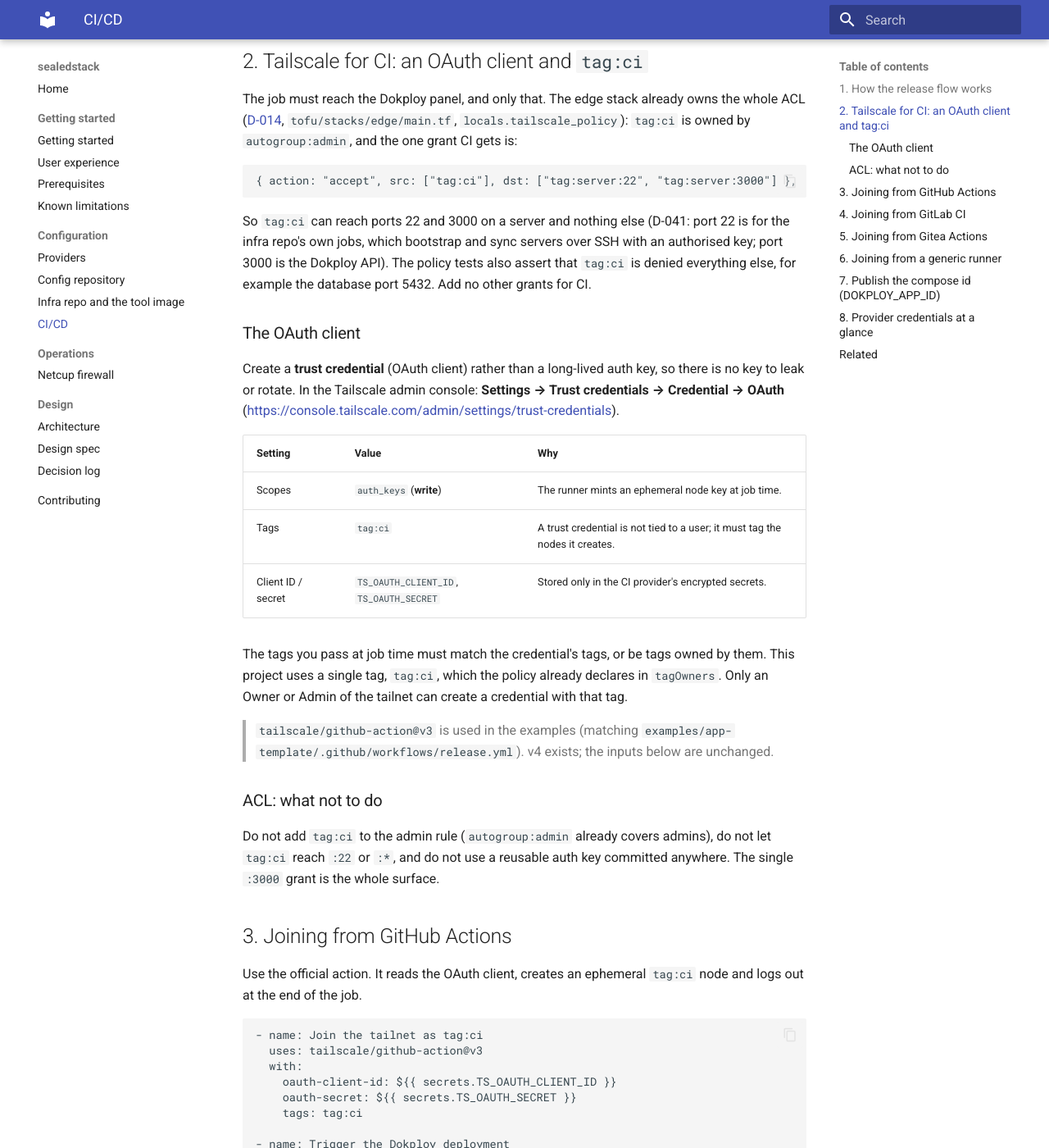
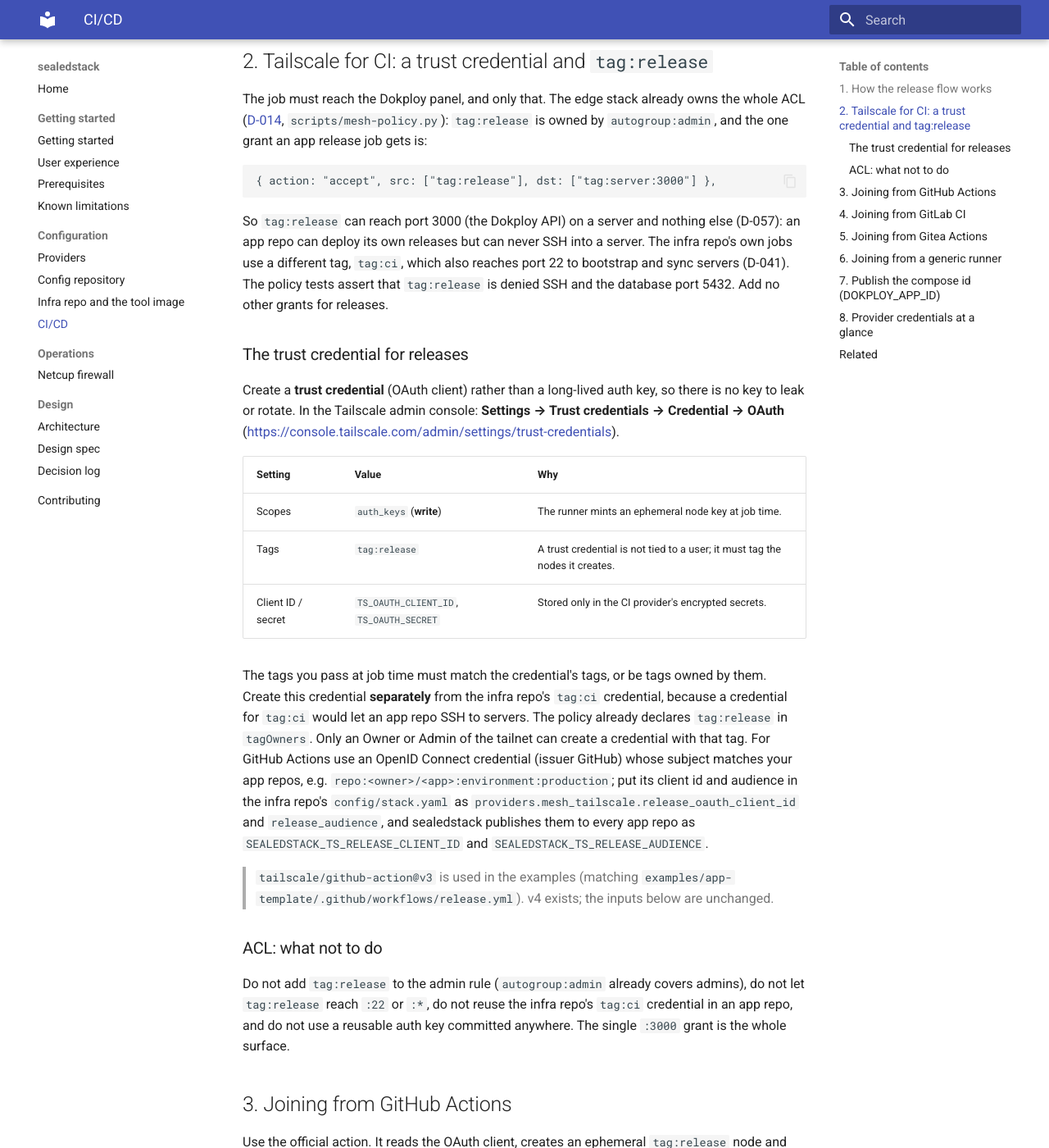
Before and after one commit to gauravnagar19/sealedstack, an MkDocs documentation site: the page built from docs/ci-cd.md, in a window 1280 px wide and 1400 px high, scrolled down 1317 px. Shown: the whole window at 82% size. Built offline with MkDocs 1.6.1 and Material for MkDocs 9.7.7, drawn with Linux system fonts in a browser that asks for light colours; some of the changed text lies outside the part shown.

Commit message:
feat(ci): app release jobs join the tailnet as tag:release, Dokploy API only (D-057)
- mesh-policy: tag:release owned by admins; may reach tag:server on tcp:3000 only
  (acls and grants forms); policy tests accept :3000, deny :22 and :5432; tag:ci rules kept.
- app.yml: the release job joins as tag:release with its own OIDC trust variables
  (SEALEDSTACK_TS_RELEASE_CLIENT_ID / _AUDIENCE); publish-app-settings publishes them
  from providers.mesh_tailscale.release_* and no longer publishes the tag:ci pair.
- docs, registry and runbook updated.
Verified: pytest 456 passed (policy evaluator for both dialects, publish settings,
workflow-shape tests for app.yml/infra.yml/drift.yml tags); publish-check ok.

Co-Authored-By: Claude Sonnet 5.5 <noreply@anthropic.com>

````diff
--- a/docs/ci-cd.md
+++ b/docs/ci-cd.md
@@ -26,9 +26,9 @@ git tag v1.2.3 && git push --tags
         │
         ▼
 app CI (GitHub Actions, GitLab, …)
-        │  joins the tailnet as tag:ci
+        │  joins the tailnet as tag:release
         ▼
-tailscale0 ──► <control-server>:3000   (Dokploy API; with 22 for SSH, the only ports tag:ci may reach)
+tailscale0 ──► <control-server>:3000   (the Dokploy API: the only port tag:release may reach)
         │
         ▼
 POST /api/compose.deploy { composeId }
@@ -45,7 +45,7 @@ server keeps zero inbound ports ([spec.md §13](spec.md#13-security-model)).
 ## 1. How the release flow works
 
 1. You push a tag (the examples use `v*`).
-2. The app repo's CI job joins the Tailscale tailnet as `tag:ci`. The node is
+2. The app repo's CI job joins the Tailscale tailnet as `tag:release` (D-057). The node is
    **ephemeral**, so Tailscale removes it when the job ends.
 3. The job `POST`s to the Dokploy API at
    `http://<control-server>:3000/api/compose.deploy` with the app's compose id.
@@ -57,24 +57,24 @@ The Dokploy compose service is created by the platform stack
 ([spec.md §9](spec.md#9-platform-opentofu-stacksplatform)) with `auto-deploy`
 off. The CI only triggers the deploy of the **existing** compose service.
 
-## 2. Tailscale for CI: an OAuth client and `tag:ci`
+## 2. Tailscale for CI: a trust credential and `tag:release`
 
 The job must reach the Dokploy panel, and only that. The edge stack already
-owns the whole ACL ([D-014](decisions.md),
-`tofu/stacks/edge/main.tf`, `locals.tailscale_policy`): `tag:ci` is owned by `autogroup:admin`, and
-the one grant CI gets is:
+owns the whole ACL ([D-014](decisions.md), `scripts/mesh-policy.py`): `tag:release`
+is owned by `autogroup:admin`, and the one grant an app release job gets is:
 
 ```json
-{ action: "accept", src: ["tag:ci"], dst: ["tag:server:22", "tag:server:3000"] },
+{ action: "accept", src: ["tag:release"], dst: ["tag:server:3000"] },
 ```
 
-So `tag:ci` can reach ports 22 and 3000 on a server and nothing else (D-041:
-port 22 is for the infra repo's own jobs, which bootstrap and sync servers over
-SSH with an authorised key; port 3000 is the Dokploy API). The policy tests also
-assert that `tag:ci` is denied everything else, for example the database port
-5432. Add no other grants for CI.
+So `tag:release` can reach port 3000 (the Dokploy API) on a server and nothing
+else (D-057): an app repo can deploy its own releases but can never SSH into a
+server. The infra repo's own jobs use a different tag, `tag:ci`, which also
+reaches port 22 to bootstrap and sync servers (D-041). The policy tests assert
+that `tag:release` is denied SSH and the database port 5432. Add no other grants
+for releases.
 
-### The OAuth client
+### The trust credential for releases
 
 Create a **trust credential** (OAuth client) rather than a long-lived auth key,
 so there is no key to leak or rotate. In the Tailscale admin console:
@@ -84,13 +84,20 @@ so there is no key to leak or rotate. In the Tailscale admin console:
 | Setting | Value | Why |
 |---|---|---|
 | Scopes | `auth_keys` (**write**) | The runner mints an ephemeral node key at job time. |
-| Tags | `tag:ci` | A trust credential is not tied to a user; it must tag the nodes it creates. |
+| Tags | `tag:release` | A trust credential is not tied to a user; it must tag the nodes it creates. |
 | Client ID / secret | `TS_OAUTH_CLIENT_ID`, `TS_OAUTH_SECRET` | Stored only in the CI provider's encrypted secrets. |
 
 The tags you pass at job time must match the credential's tags, or be tags
-owned by them. This project uses a single tag, `tag:ci`, which the policy
-already declares in `tagOwners`. Only an Owner or Admin of the tailnet can
-create a credential with that tag.
+owned by them. Create this credential **separately** from the infra repo's
+`tag:ci` credential, because a credential for `tag:ci` would let an app repo SSH
+to servers. The policy already declares `tag:release` in `tagOwners`. Only an
+Owner or Admin of the tailnet can create a credential with that tag. For GitHub
+Actions use an OpenID Connect credential (issuer GitHub) whose subject matches
+your app repos, e.g. `repo:<owner>/<app>:environment:production`; put its
+client id and audience in the infra repo's `config/stack.yaml` as
+`providers.mesh_tailscale.release_oauth_client_id` and `release_audience`, and
+sealedstack publishes them to every app repo as `SEALEDSTACK_TS_RELEASE_CLIENT_ID`
+and `SEALEDSTACK_TS_RELEASE_AUDIENCE`.
 
 > `tailscale/github-action@v3` is used in the examples (matching
 > `examples/app-template/.github/workflows/release.yml`). v4 exists; the inputs
@@ -98,22 +105,23 @@ create a credential with that tag.
 
 ### ACL: what not to do
 
-Do not add `tag:ci` to the admin rule (`autogroup:admin` already covers admins),
-do not let `tag:ci` reach `:22` or `:*`, and do not use a reusable auth key
+Do not add `tag:release` to the admin rule (`autogroup:admin` already covers
+admins), do not let `tag:release` reach `:22` or `:*`, do not reuse the infra
+repo's `tag:ci` credential in an app repo, and do not use a reusable auth key
 committed anywhere. The single `:3000` grant is the whole surface.
 
 ## 3. Joining from GitHub Actions
 
 Use the official action. It reads the OAuth client, creates an ephemeral
-`tag:ci` node and logs out at the end of the job.
+`tag:release` node and logs out at the end of the job.
 
 ```yaml
-- name: Join the tailnet as tag:ci
+- name: Join the tailnet as tag:release
   uses: tailscale/github-action@v3
   with:
     oauth-client-id: ${{ secrets.TS_OAUTH_CLIENT_ID }}
     oauth-secret: ${{ secrets.TS_OAUTH_SECRET }}
-    tags: tag:ci
+    tags: tag:release
 
 - name: Trigger the Dokploy deployment
   run: |
@@ -150,7 +158,7 @@ deploy:
     - tailscaled --state=$TS_STATE_DIR/state --socket=$TS_SOCKET --tun=userspace-networking &
     - sleep 3
     - tailscale --socket=$TS_SOCKET up --authkey="$TS_AUTHKEY"
-        --hostname="ci-$CI_PROJECT_NAME-$CI_PIPELINE_IID" --advertise-tags=tag:ci
+        --hostname="ci-$CI_PROJECT_NAME-$CI_PIPELINE_IID" --advertise-tags=tag:release
     - tailscale --socket=$TS_SOCKET status
     - |
       curl -fsS -X POST \
@@ -169,7 +177,7 @@ CI/CD variables (**Settings → CI/CD → Variables**), marked *masked*.
 **OIDC instead of an auth key.** Tailscale workload identity federation lets the
 job exchange GitLab's OIDC token for a node key, so no Tailscale secret is
 stored in GitLab at all. Create an OIDC federated credential with the
-`auth_keys` write scope and `tag:ci`, then authenticate the runner with it. See
+`auth_keys` write scope and `tag:release`, then authenticate the runner with it. See
 <https://tailscale.com/kb/1581/workload-identity-federation>.
 
 ## 5. Joining from Gitea Actions
@@ -181,13 +189,13 @@ client and use an auth key:
 ```yaml
 steps:
   - uses: actions/checkout@v4
-  - name: Join the tailnet as tag:ci
+  - name: Join the tailnet as tag:release
     run: |
       curl -fsSL https://tailscale.com/install.sh | sh
       tailscaled --state=/tmp/ts/state --socket=/tmp/ts/sock --tun=userspace-networking &
       sleep 3
       tailscale --socket=/tmp/ts/sock up --authkey="${{ secrets.TS_AUTHKEY }}" \
-        --hostname="ci-${{ github.run_id }}" --advertise-tags=tag:ci
+        --hostname="ci-${{ github.run_id }}" --advertise-tags=tag:release
   - name: Deploy
     run: |
       curl -fsS -X POST \
@@ -214,7 +222,7 @@ sleep 3
 sudo tailscale --socket=/tmp/ts/sock up \
   --authkey="$TS_AUTHKEY" \
   --hostname="ci-$(date +%s)" \
-  --advertise-tags=tag:ci
+  --advertise-tags=tag:release
 sudo tailscale --socket=/tmp/ts/sock status
 
 curl -fsS -X POST \
@@ -224,7 +232,7 @@ curl -fsS -X POST \
   "$DOKPLOY_URL/api/compose.deploy"
 ```
 
-Mint `TS_AUTHKEY` as an **ephemeral, pre-authorized auth key tagged `tag:ci`**
+Mint `TS_AUTHKEY` as an **ephemeral, pre-authorized auth key tagged `tag:release`**
 (Tailscale admin console → Settings → Keys, or an OAuth client with the
 `auth_keys` scope). Ephemeral means the node disappears when the job exits.
 Never commit the key; pass it as a CI secret.
@@ -237,7 +245,7 @@ long-lived Tailscale secret.
 > **Automatic with sealedstack.** `apply` and `up` publish these settings to each
 > app repo for you, through the forge adapter: the variables
 > `SEALEDSTACK_COMPOSE_IDS`, `SEALEDSTACK_DOKPLOY_URL`,
-> `SEALEDSTACK_TS_OAUTH_CLIENT_ID`, `SEALEDSTACK_TS_AUDIENCE` and
+> `SEALEDSTACK_TS_RELEASE_CLIENT_ID`, `SEALEDSTACK_TS_RELEASE_AUDIENCE` and
 > `SEALEDSTACK_REGISTRY`, and the secret `SEALEDSTACK_DOKPLOY_API_KEY` in the
 > `production` environment (`sealedstack debug publish` re-runs it). The manual
 > steps below are for CI systems the adapter does not cover yet.
````
Also changed, not shown: docs/architecture.md (+5 -4 lines), docs/infra-repo.md (+2 -1 lines), docs/spec.md (+2 -2 lines), docs/user-experience.md (+1 -1 lines), 8 other files.
